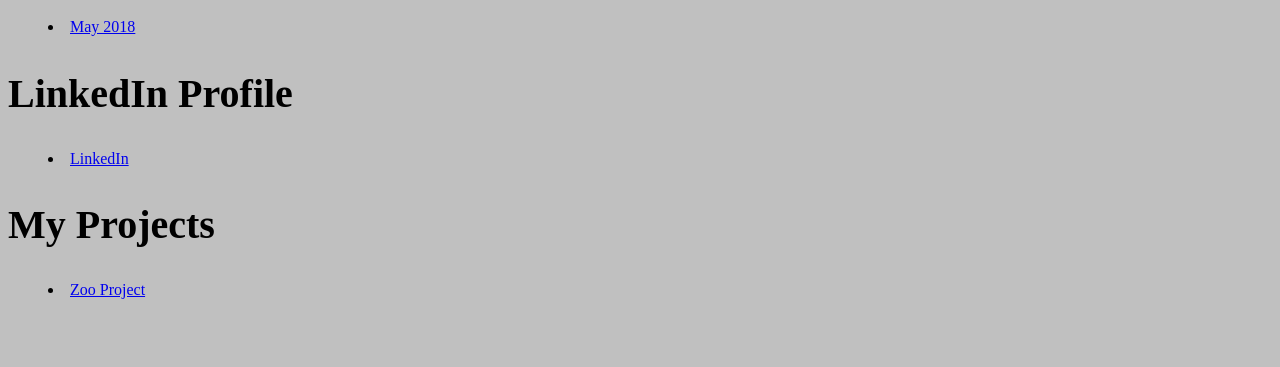
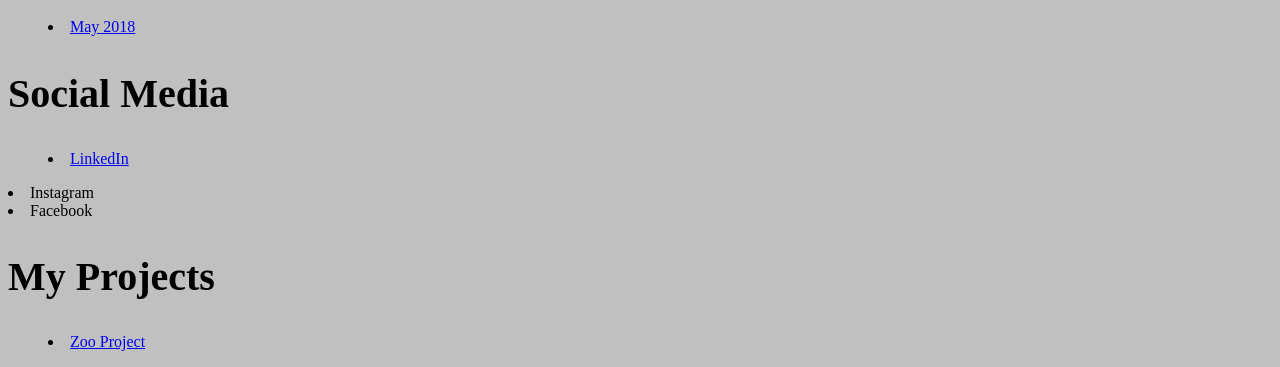
Before and after one commit to mts513/directory, a plain HTML site: page index.html in a window 1280 px wide. Shown: the part 631-998 px from the top of the page. Before the commit the page ends 946 px from the top, so only its background shows below. Drawn offline with Linux system fonts and the light colour scheme.

Commit message:
rounded panel in resume

```diff
--- a/index.html
+++ b/index.html
@@ -24,12 +24,18 @@
         </li>
     </ul>
 
-    <h2>LinkedIn Profile </h2>
+    <h2>Social Media</h2>
     <ul>
         <li>
             <a href="https://www.linkedin.com/in/morgantshaw/" target="_blank">LinkedIn</a>
         </li>
            </ul>
+        <li>
+            Instagram
+        </li>
+        <li>
+            Facebook
+        </li>
     <h2>My Projects</h2>
     <ul>
         <li> <a href="https://mts513.github.io/WPZ/" target="_blank">Zoo Project </a></li>
--- a/styles.css
+++ b/styles.css
@@ -1,7 +1,7 @@
 body {
     background-color: silver;
-
     list-style-position: inside;
+    position: relative;
 }
 
 header {
@@ -27,6 +27,8 @@ nav {
     background-color: maroon;
     color:white;
     text-align: center;
+    border-radius: 0 0 20px 20px;
+
 
 }
 nav a {
@@ -34,6 +36,7 @@ nav a {
     color:white;
     text-align: center;
     font-size: 30px;
+    text-decoration: none;
 }
 nav a:hover {
     background-color: silver;
```
